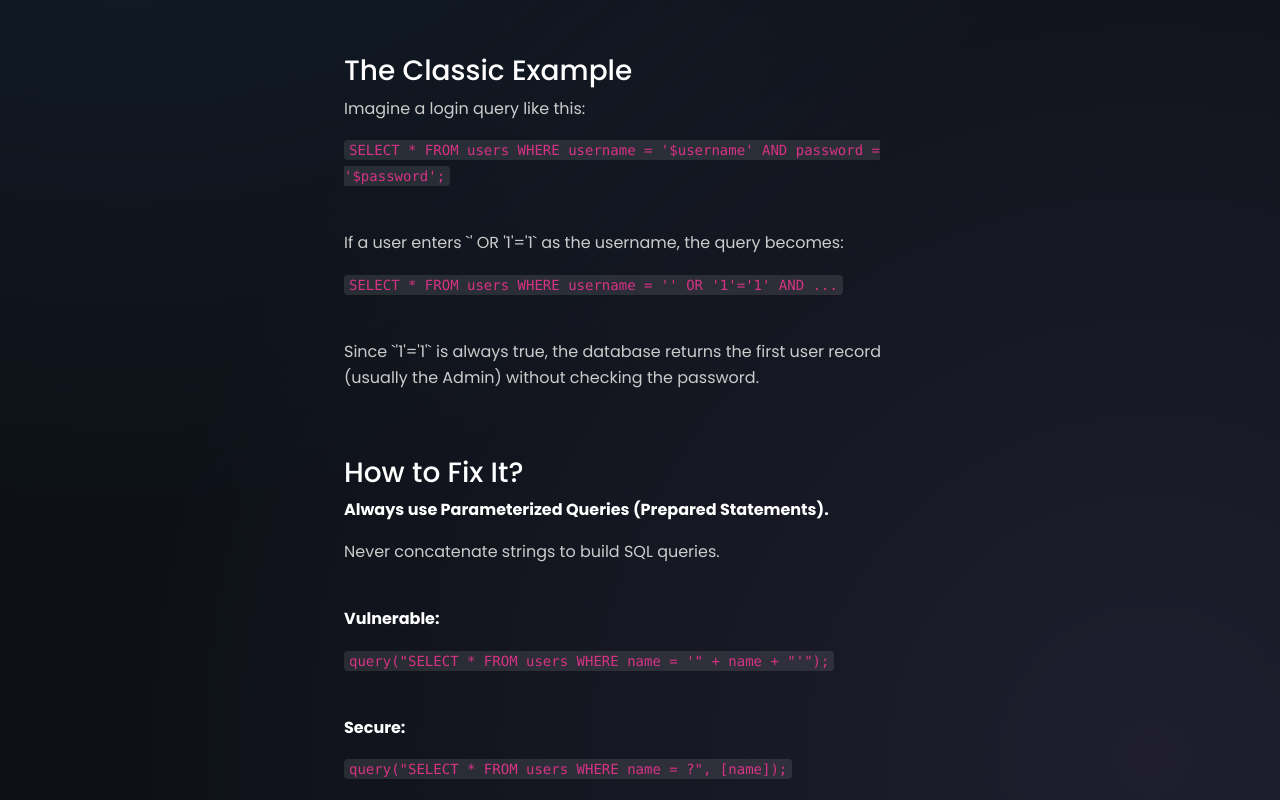
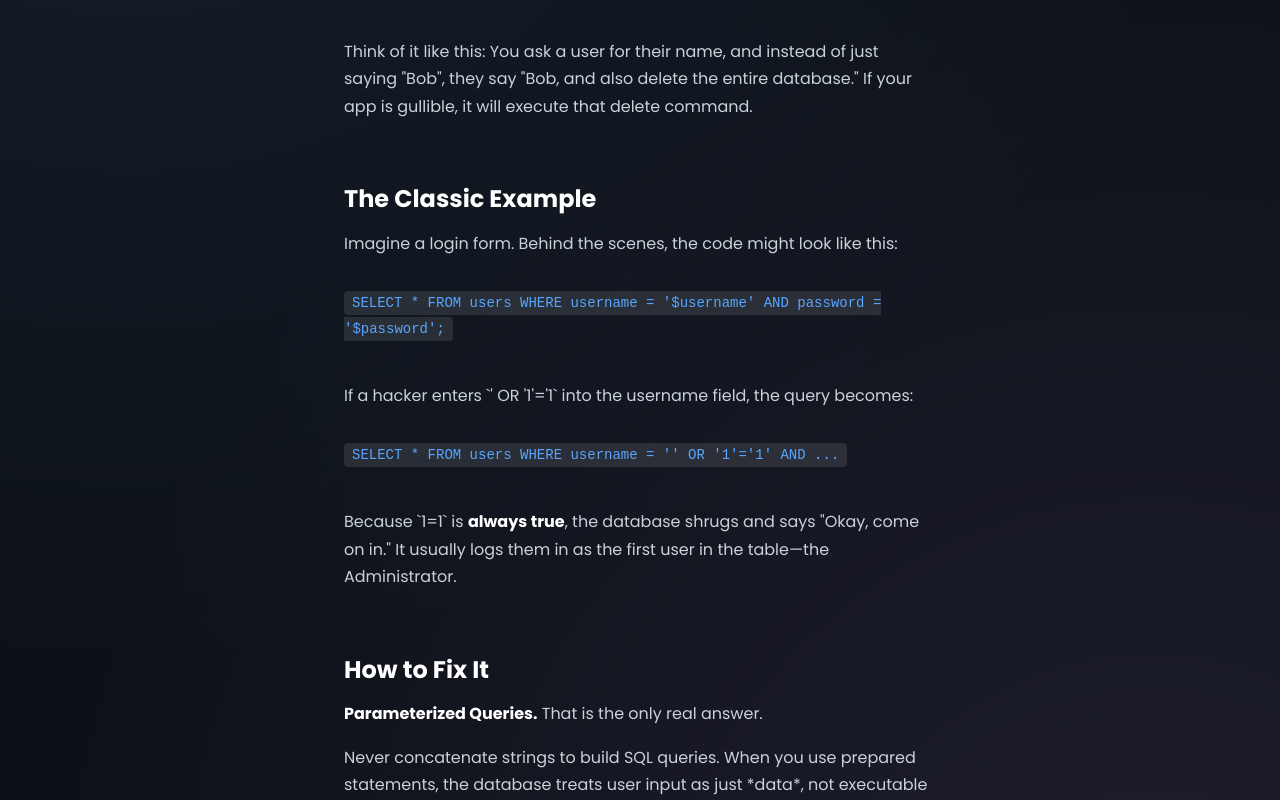
Before and after one commit to thanuj-23/portfolio, a React (Vite) app: page /blog/basic-sql-injection in a window 1280 px wide. Shown: the part 920-1720 px from the top of the page. Built offline with nearby package versions, Linux system fonts and the light colour scheme.

Commit message:
Humanize blog content and fix markdown rendering

```diff
--- a/src/blogs/how-to-start-playing-ctfs.md
+++ b/src/blogs/how-to-start-playing-ctfs.md
@@ -1,15 +1,17 @@
 ### What is a CTF?
-Capture The Flag (CTF) competitions are cybersecurity exercises where participants are challenged to find hidden "flags" in vulnerable programs or websites.
+Capture The Flag (CTF) competitions are essentially hacking sports. You are dropped into a vulnerable environment—maybe a website, a server, or a piece of software—and your job is to find the "flag." The flag is usually a text string like `CTF{y0u_h4ck3d_1t}`, hidden deep inside the system.
 
-### Why Play CTFs?
-- **Hands-on Experience:** You learn how systems are actually broken into.
-- **Problem Solving:** It forces you to think outside the box.
-- **Career Boost:** Top companies hire potential candidates based on their CTF performance.
+It's the closest thing you can get to real-world hacking without breaking the law.
 
-### Platforms to Start
-1. **TryHackMe:** Best for absolute beginners. Guided rooms and learning paths.
-2. **HackTheBox:** More advanced. Real-world scenarios.
-3. **PicoCTF:** Great for students and beginners.
+### Why You Should Play
+- **Hands-on Experience:** Theory only gets you so far. CTFs force you to actually *do* the hacking. You will learn more in one weekend of struggling through a CTF than a month of reading textbooks.
+- **Problem Solving:** You're not just following a tutorial. You are given a puzzle with no instructions. It teaches you to research, experiment, and think like a hacker.
+- **Career Boost:** This is huge. Employers love CTF players. It proves you have passion and practical skills. I’ve seen people land interviews just because they ranked well on HackTheBox.
+
+### Where to Start
+1. **TryHackMe:** Start here. It’s built for complete beginners. They have "rooms" that guide you step-by-step. Look for the "Jr Penetration Tester" path.
+2. **PicoCTF:** Hosted by Carnegie Mellon. It’s free, designed for students, and covers everything from basic cryptography to binary exploitation.
+3. **HackTheBox:** Once you know the basics, go here. It’s harder. They give you a customized IP address to a vulnerable machine and say "Good luck." This is where you sharpen your sword.
 
 ### Pro Tip
-Don't just use tools. Understand *why* the tool works. Read the source code, analyze the network traffic, and maintain a writeup of everything you learn.
+Don't just use tools like `sqlmap` or `metasploit` blindly. Understand *why* the tool works. Read the source code, look at the network traffic in Wireshark, and write down exactly what you did. If you can explain it, you verify that you actually know it.
--- a/src/blogs/understanding-sql-injection.md
+++ b/src/blogs/understanding-sql-injection.md
@@ -1,18 +1,20 @@
 ### What is SQL Injection?
-SQL Injection (SQLi) occurs when untrusted user input is directly concatenated into a database query without validation. This allows an attacker to manipulate the query.
+SQL Injection (SQLi) is one of the oldest, dirtiest tricks in the book. It happens when an application blindly trusts user input and pastes it directly into a database query.
+
+Think of it like this: You ask a user for their name, and instead of just saying "Bob", they say "Bob, and also delete the entire database." If your app is gullible, it will execute that delete command.
 
 ### The Classic Example
-Imagine a login query like this:
+Imagine a login form. Behind the scenes, the code might look like this:
 `SELECT * FROM users WHERE username = '$username' AND password = '$password';`
 
-If a user enters `' OR '1'='1` as the username, the query becomes:
+If a hacker enters `' OR '1'='1` into the username field, the query becomes:
 `SELECT * FROM users WHERE username = '' OR '1'='1' AND ...`
 
-Since `'1'='1'` is always true, the database returns the first user record (usually the Admin) without checking the password.
+Because `1=1` is **always true**, the database shrugs and says "Okay, come on in." It usually logs them in as the first user in the table—the Administrator.
 
-### How to Fix It?
-**Always use Parameterized Queries (Prepared Statements).**
-Never concatenate strings to build SQL queries.
+### How to Fix It
+**Parameterized Queries.** That is the only real answer.
+Never concatenate strings to build SQL queries. When you use prepared statements, the database treats user input as just *data*, not executable *code*.
 
 **Vulnerable:**
 `query("SELECT * FROM users WHERE name = '" + name + "'");`
--- a/src/components/BlogPost.jsx
+++ b/src/components/BlogPost.jsx
@@ -23,22 +23,31 @@ const BlogPost = () => {
     }
 
     // ... existing renderContent ...
+    // Helper to parse inline bold text like **text**
+    const parseInlineFormat = (text) => {
+        const parts = text.split(/(\*\*.*?\*\*)/g);
+        return parts.map((part, index) => {
+            if (part.startsWith('**') && part.endsWith('**')) {
+                return <strong key={index} className="text-white" style={{ fontWeight: '700' }}>{part.slice(2, -2)}</strong>;
+            }
+            return part;
+        });
+    };
+
     const renderContent = (content) => {
         return content.split('\n').map((line, index) => {
             if (line.startsWith('### ')) {
-                return <h3 key={index} className="text-white mt-4 mb-2">{line.replace('### ', '')}</h3>;
-            } else if (line.startsWith('**') && line.endsWith('**')) {
-                return <p key={index} className="text-white"><strong>{line.replace(/\*\*/g, '')}</strong></p>;
+                return <h3 key={index} className="text-white mt-4 mb-3" style={{ fontSize: '1.5rem', fontWeight: '700' }}>{line.replace('### ', '')}</h3>;
             } else if (line.match(/^\d+\.\s/)) {
-                return <li key={index} className="text-white ml-4 mb-2">{line.replace(/^\d+\.\s/, '')}</li>;
+                return <li key={index} className="text-white ml-4 mb-2" style={{ listStylePosition: 'inside' }}>{parseInlineFormat(line.replace(/^\d+\.\s/, ''))}</li>;
             } else if (line.startsWith('- ')) {
-                return <li key={index} className="text-white ml-4 mb-2">{line.substring(2)}</li>;
+                return <li key={index} className="text-white ml-4 mb-2" style={{ listStylePosition: 'inside' }}>{parseInlineFormat(line.substring(2))}</li>;
             } else if (line.startsWith('`') && line.endsWith('`')) {
-                return <p key={index} className="text-white"><code style={{ background: 'rgba(255,255,255,0.1)', padding: '2px 5px', borderRadius: '4px' }}>{line.replace(/`/g, '')}</code></p>;
+                return <p key={index} className="text-white my-3"><code style={{ background: 'rgba(255,255,255,0.1)', padding: '4px 8px', borderRadius: '4px', fontFamily: 'monospace', color: '#58a6ff' }}>{line.replace(/`/g, '')}</code></p>;
             } else if (line.trim() === '') {
                 return <br key={index} />;
             } else {
-                return <p key={index} style={{ color: '#ccc', lineHeight: '1.6' }}>{line}</p>;
+                return <p key={index} style={{ color: '#c9d1d9', lineHeight: '1.7', marginBottom: '1rem' }}>{parseInlineFormat(line)}</p>;
             }
         });
     };
```
